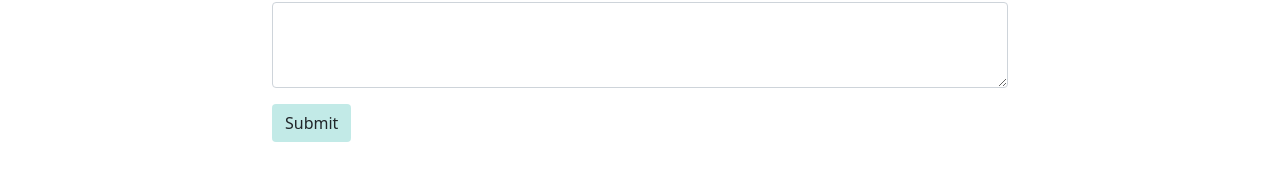
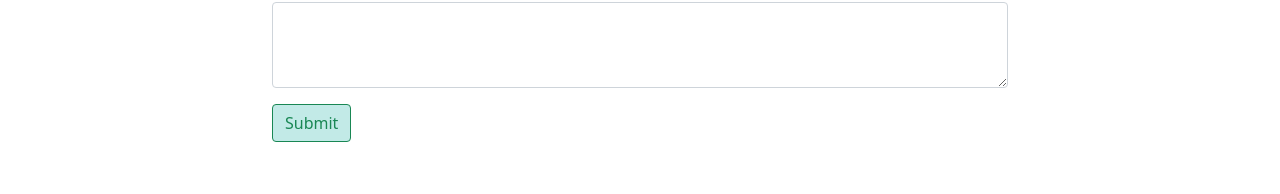
Before and after one commit to alana24/alana24.github.io, a plain HTML site: page index.html in a window 1280 px wide. Shown: the part 3360-3554 px from the top of the page. Drawn offline with nearby package versions, Linux system fonts and the light colour scheme.

Commit message:
mengubah warna submit

```diff
--- a/index.html
+++ b/index.html
@@ -182,7 +182,7 @@
                 <label for="komentar" class="form-label">Komentar</label>
                 <textarea class="form-control" id="komentar" rows="3" name="komentar"> </textarea>
               </div>
-              <button type="submit" class="btn mb-3" style="background-color: #6cccc469">Submit</button>
+              <button type="submit" class="btn btn-outline-success mb-3" style= "background-color: #6cccc469">Submit</button>
             </form>
           </div>
           </div>
```
